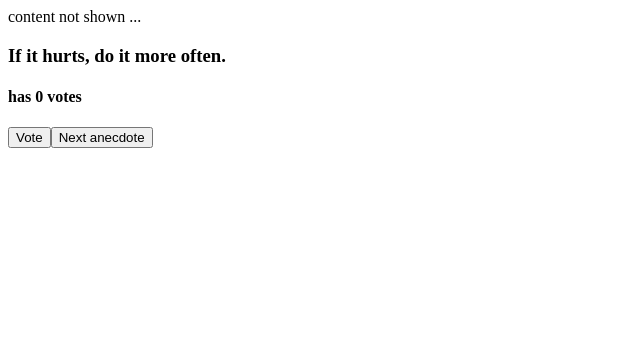
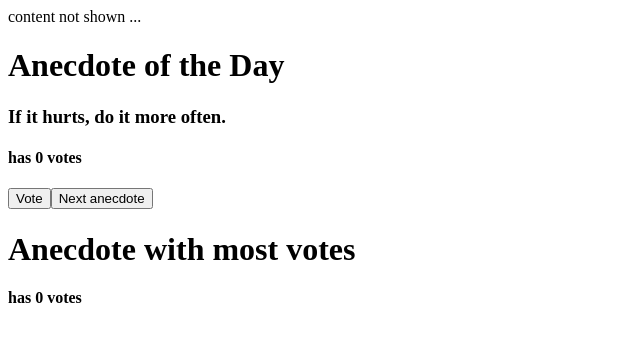
Before and after one commit to amalrajvinoth/fullstackopen, a React (Create React App) app in the folder part1/: page / in a window 1280 px wide. Shown: the top 342 px of the page, without its empty margins (0-640 px from the left). Built offline with nearby package versions, Linux system fonts and the light colour scheme.

Commit message:
1.14*: anecdotes step3

```diff
--- a/part1/src/App.js
+++ b/part1/src/App.js
@@ -19,6 +19,8 @@ const App = () => {
     const [selected, setSelected] = useState(0)
     const [votes, setVotes] = useState([0,0,0,0,0,0,0,0,0,0,0])
     const [vote, setVote] = useState(0)
+    const [mostVotedCount, setMostVotedCount] = useState(0)
+    const [mostVoted, setMostVoted] = useState("")
 
     const randomValue = (min, max) => Math.floor(Math.random() * (max - min)) + min;
 
@@ -26,6 +28,10 @@ const App = () => {
         const random = randomValue(0, anecdotes.length)
         setSelected(random)
         setVote(votes[random])
+
+        const idx = mostVotedAnecdote()
+        setMostVoted(anecdotes[idx])
+        setMostVotedCount(votes[idx])
     }
 
     const handleVote = () => {
@@ -34,12 +40,20 @@ const App = () => {
         setVotes(votes)
     }
 
+    const mostVotedAnecdote = () => {
+        return votes.indexOf(Math.max(...votes))
+    }
+
     return (
         <div>
+            <h1>Anecdote of the Day</h1>
             <h3>{anecdotes[selected]}</h3>
             <h4>has {vote} votes </h4>
             <Button text="Vote" handleClick={handleVote}/>
             <Button text="Next anecdote" handleClick={nextAnecdote}/>
+            <h1>Anecdote with most votes</h1>
+            <h3>{mostVoted}</h3>
+            <h4>has {mostVotedCount} votes </h4>
         </div>
 
     )
```
